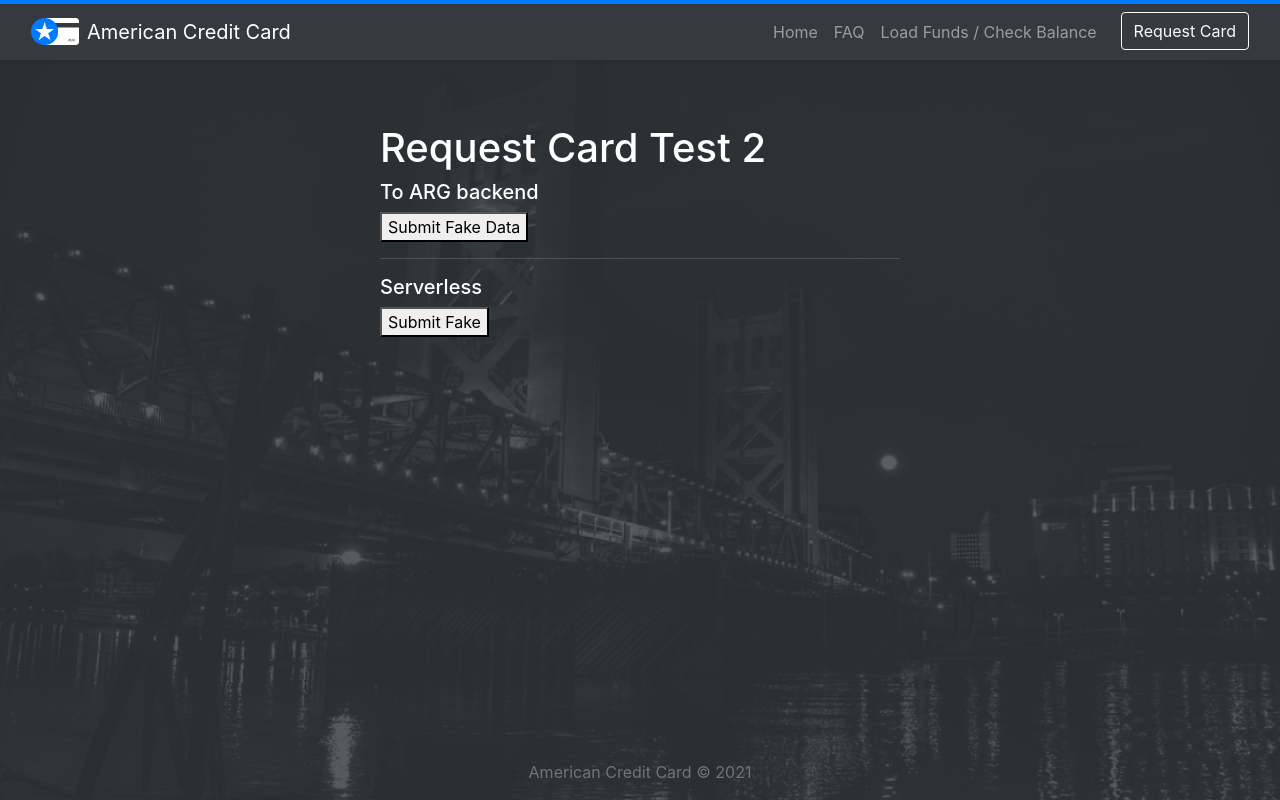
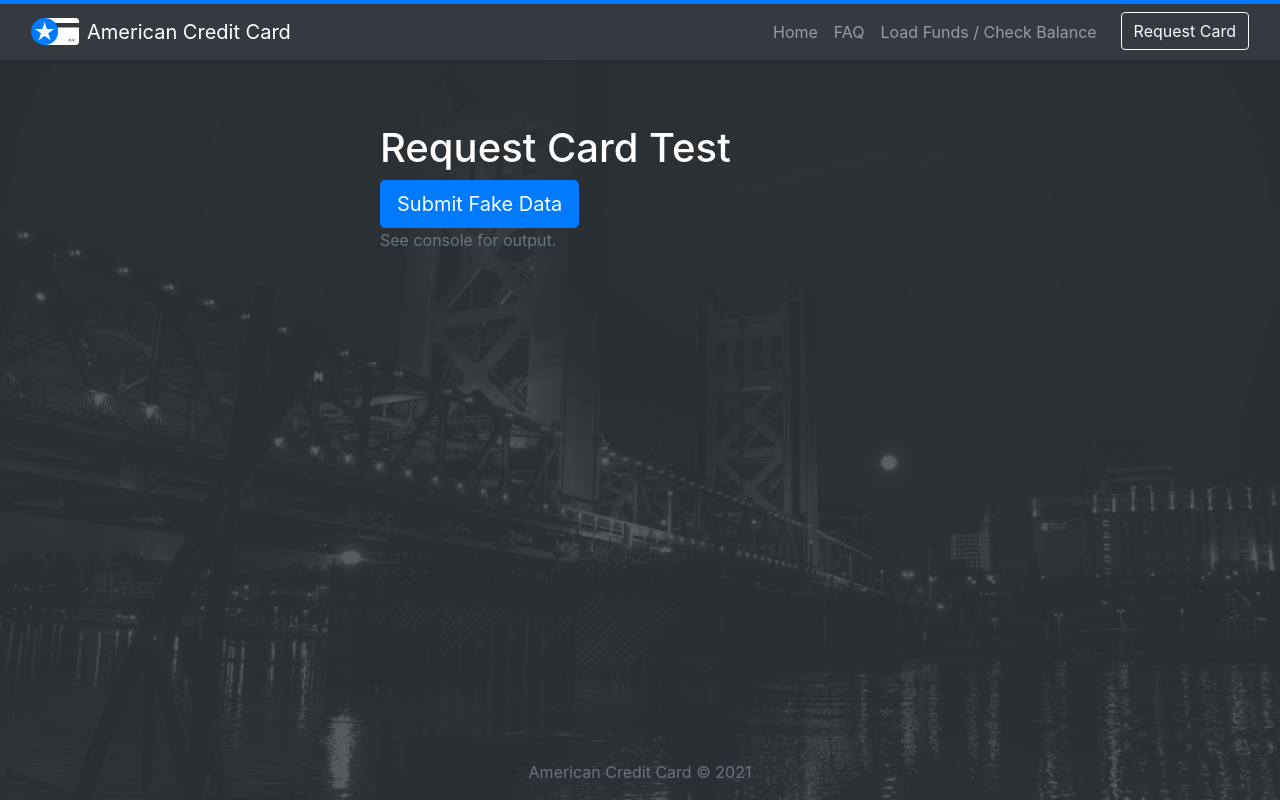
Before and after one commit to markmiro/americancreditcard, a Next.js app: page /request-card-test in a window 1280 px wide. Built offline with nearby package versions, Linux system fonts and the light colour scheme.

Commit message:
Clean up request card test page

```diff
--- a/pages/api/request-card.js
+++ /dev/null
@@ -1,20 +0,0 @@
-const axios = require("axios").default;
-
-module.exports = (req, res) => {
-  axios
-    .post("https://americanrivergold.com/newcardrequests", req.body)
-    .then((response) => {
-      console.log({ axiosResponse: response.data });
-      res.json(response.data);
-    })
-    .catch((err) => {
-      console.log({ axiosError: err });
-      alert(err.message);
-      res.json(err);
-    });
-  // res.json({
-  //   body: req.body,
-  //   query: req.query,
-  //   cookies: req.cookies
-  // });
-};
--- a/pages/request-card-test.js
+++ b/pages/request-card-test.js
@@ -1,44 +1,35 @@
-import axios from "axios";
 import testData from "../components/request-card/test-submit-data.json";
 import frontImage from "../components/request-card/test-front-id-image.json";
 import backImage from "../components/request-card/test-back-id-image.json";
 import { submitData } from "../components/request-card/submit-data";
+import { useState } from "react";
 
 export default function RequestCardTest() {
+  const [isSubmitting, setIsSubmitting] = useState(false);
+
   async function handleSubmit() {
+    setIsSubmitting(true);
     try {
       await submitData({ data: testData, frontImage, backImage });
       alert("success");
     } catch (errors) {
       console.error(errors);
     }
+    setIsSubmitting(false);
   }
 
   return (
     <div>
-      <h1>Request Card Test 2</h1>
-      <h5>To ARG backend</h5>
-      <button type="button" onClick={handleSubmit}>
+      <h1>Request Card Test</h1>
+      <button
+        type="button"
+        className="btn btn-primary btn-lg"
+        onClick={handleSubmit}
+        disabled={isSubmitting}
+      >
         Submit Fake Data
       </button>
-      <hr />
-      <h5>Serverless</h5>
-      <button
-        type="button"
-        onClick={() => {
-          axios
-            .post("/api/request-card", testData)
-            .then((response) => {
-              console.log(response.data);
-            })
-            .catch((err) => {
-              console.log({ axiosError: err });
-              alert(err.message);
-            });
-        }}
-      >
-        Submit Fake
-      </button>
+      <p className="text-muted">See console for output.</p>
     </div>
   );
 }
```
